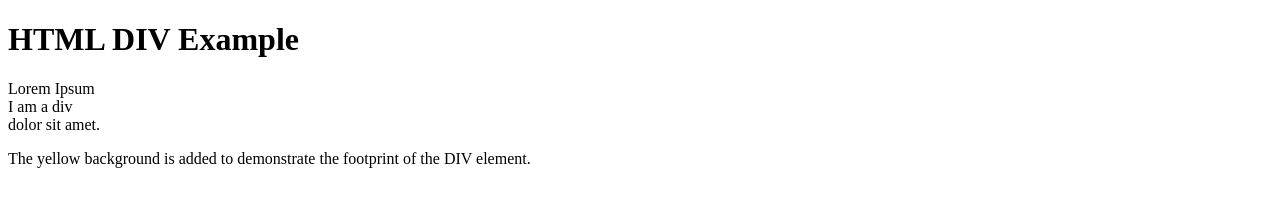
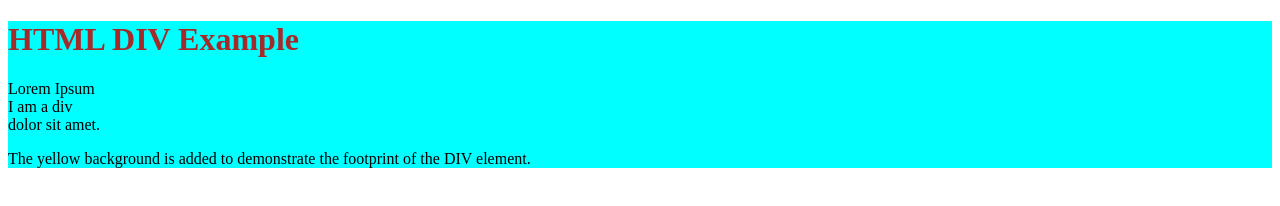
Before and after one commit to enghelalbd/MFR, a plain HTML site: page index.html in a window 1280 px wide. Drawn offline with Linux system fonts and the light colour scheme.

Commit message:
CSS ADDES

```diff
--- a/index.html
+++ b/index.html
@@ -3,6 +3,8 @@
 <head>
     <meta charset="UTF-8">
     <meta name="viewport" content="width=device-width, initial-scale=1.0">
+    <lik rel="stylesheet" href="styles/style.css">
+        <link rel="stylesheet" href="styles/style.css">
     <title>MFR</title>
 </head>
 <body>
--- /dev/null
+++ b/styles/style.css
@@ -0,0 +1,7 @@
+div {
+    background-color: aqua;
+}
+
+h1{
+    color: brown;
+}
```
